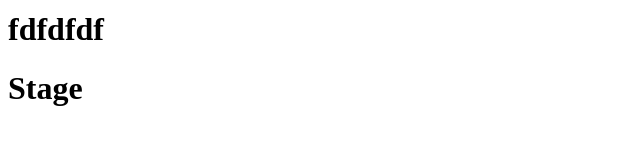
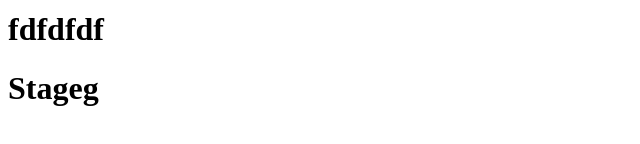
Before and after one commit to 25thNov-19/okela, a plain HTML site: page index.html in a window 1280 px wide. Shown: the part 244-388 px from the top of the page, 0-640 px from the left. Drawn offline with Linux system fonts and the light colour scheme.

Commit message:
gittgnore

```diff
--- a/index.html
+++ b/index.html
@@ -12,6 +12,6 @@
     <h1>Confitt here</h1>
     <h1>Remote</h1>
     <h1>fdfdfdf</h1>
-    <h1>Stage</h1>
+    <h1>Stageg</h1>
 </body>
 </html>
```
Also changed, not shown: 1 other file.
